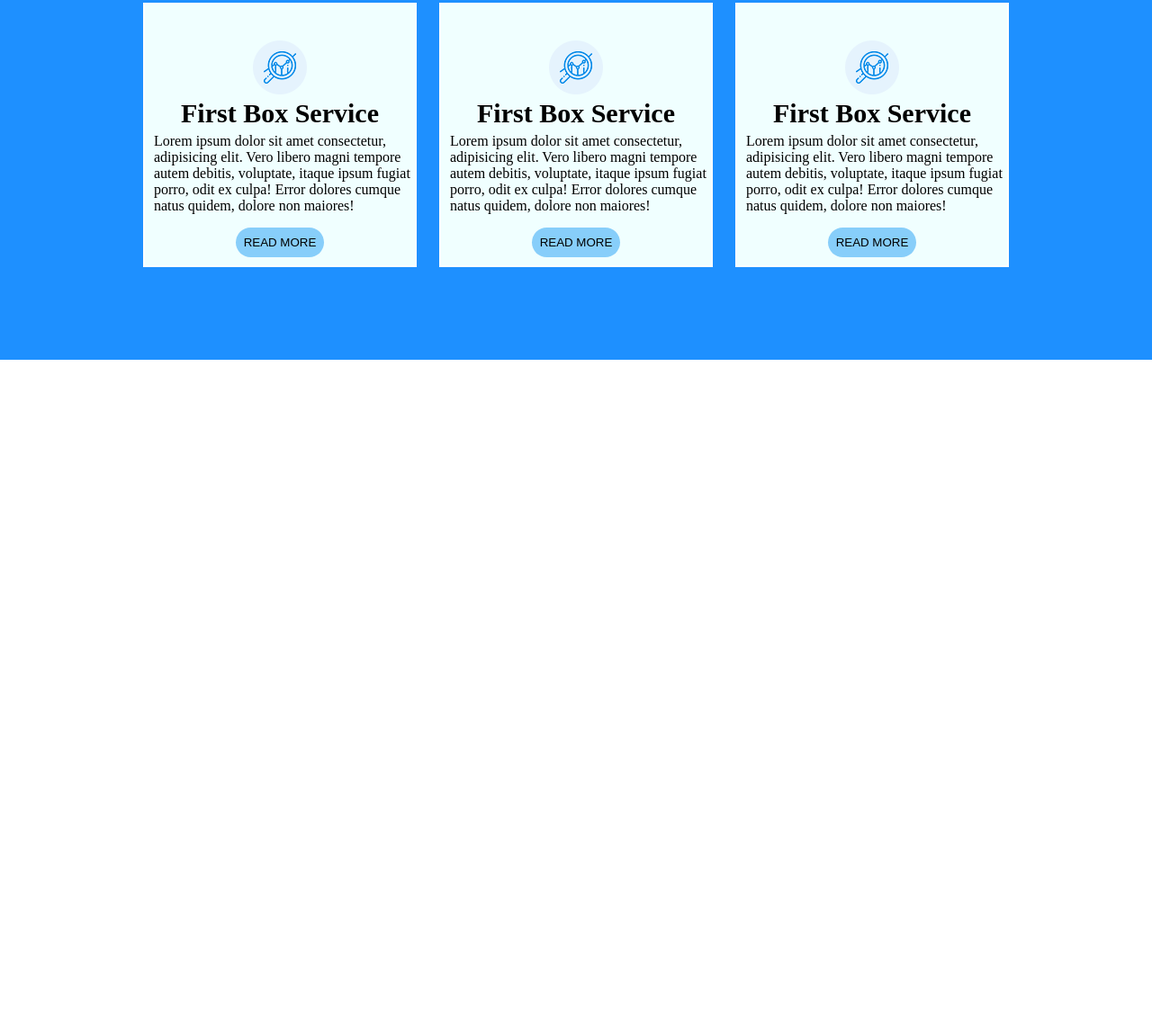
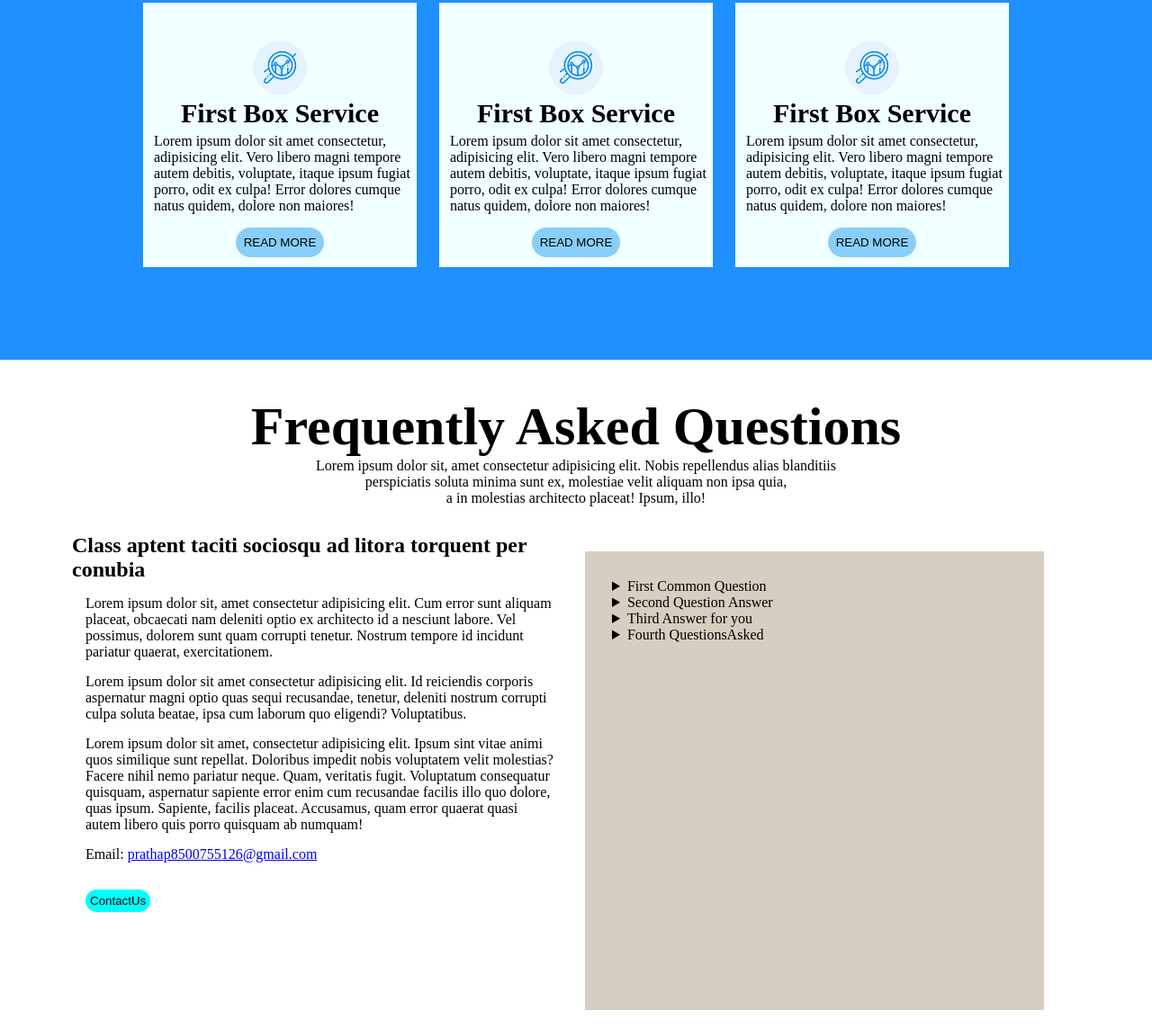
Before and after one commit to prathapmegavath/project_stage1, a plain HTML site: page project/index.html in a window 1280 px wide. Shown: the part 2034-3177 px from the top of the page at 90% size. Before the commit the page ends 2434 px from the top, so only its background shows below. Drawn offline with Linux system fonts and the light colour scheme.

Commit message:
5th page created and maked some changes

```diff
--- a/project/index.css
+++ b/project/index.css
@@ -133,3 +133,41 @@ input{
  #p-1{
   padding-left: 10px;
  }
+ /* ------------------------------------------------- */
+.left-content-52{
+  width:550px;
+  height: 550px;
+}
+#bten-52{
+  margin: 15px;
+  border-radius: 75px;
+  border-style: none;
+  padding: 5px;
+  background-color: aqua;
+}
+.right-content-52{
+  margin: 20px;
+  padding: 30px;
+  width:450px ;
+  height:auto ;
+  color:black;
+  background-color: rgb(215, 205, 193);
+
+}
+.content-52{
+  display: flex;
+  margin-left: 80px;
+  margin-top: 30px;
+}
+ .heading-51{
+  font-size: 40px;
+  text-align: center;
+  margin-top: 40px;
+ }
+ /* .para-51{
+  text-align: center;
+ } */
+ /* .upper-part-51{
+  width:500px;
+  height: 10px;
+ } */
--- a/project/index.html
+++ b/project/index.html
@@ -101,8 +101,69 @@
     </div>
 
  </div>
+     <!-----------------------5th page begens------------------------------  -->
 
+     <div class="content-51">
+         <div class="upper-part-51">
+            <div class="heading-51">
+                <h2>Frequently Asked Questions</h2>
+            </div>
+            <div id="para-51" style="text-align: center; padding: px;">
+                <P>Lorem ipsum dolor sit, amet consectetur adipisicing elit. Nobis repellendus alias blanditiis <br>perspiciatis soluta minima sunt ex, molestiae velit aliquam non ipsa quia,<br> a in molestias architecto placeat! Ipsum, illo!</P>
+            </div>
+         </div>
+        <div class="content-52">
+            <div class="left-content-52">
+                <h2>Class aptent taciti sociosqu ad litora torquent per conubia</h2>
+                <p id="p1" style="margin: 15px;">Lorem ipsum dolor sit, amet consectetur adipisicing elit. Cum error sunt aliquam placeat, obcaecati nam deleniti optio ex architecto id a nesciunt labore. Vel possimus, dolorem sunt quam corrupti tenetur.
+                Nostrum tempore id incidunt pariatur quaerat, exercitationem.</p>
+                <p id="p4" style="margin: 15px;">Lorem ipsum dolor sit amet consectetur adipisicing elit. Id reiciendis corporis aspernatur magni optio quas sequi recusandae, tenetur, deleniti nostrum corrupti culpa soluta beatae, ipsa cum laborum quo eligendi? Voluptatibus.</p>
+            <p id="p2"  style="margin: 15px;">Lorem ipsum dolor sit amet, consectetur adipisicing elit. Ipsum sint vitae animi quos similique sunt repellat. Doloribus impedit nobis voluptatem velit molestias? Facere nihil nemo pariatur neque. Quam, veritatis fugit.
+            Voluptatum consequatur quisquam, aspernatur sapiente error enim cum recusandae facilis illo quo dolore, quas ipsum. Sapiente, facilis placeat. Accusamus, quam error quaerat quasi autem libero quis porro quisquam ab numquam!
+            </p>
+            <p id="p3" style="margin: 15px;">Email: <a href="#"> prathap8500755126@gmail.com</a></p>
+                <button id="bten-52">ContactUs</button>
+            </div>
+            <div class="right-content-52">
+                  <div class="inner-content">
+                    <div id="div-51">
+                     <div>
+                        <details>
+                            <summary>First Common Question</summary>
+                            <p>
+                                Lorem ipsum dolor sit amet consectetur adipisicing elit. Commodi quam facere quisquam asperiores laudantium nisi cupiditate maxime! Nulla, eum voluptates suscipit ratione placeat voluptatum odio, officia minima unde deleniti laboriosam?
+                            </p>
+                            <p style="margin-top: 10px;" id="rc-52">Lorem ipsum dolor sit amet consectetur adipisicing elit. Nihil architecto voluptatem omnis necessitatibus provident accusantium exercitationem quasi amet. In est ab inventore adipisci placeat sit magni, ratione et asperiores dolorem.</p>
+                        </details>
+                    </div>
+                <div id="div-52">
+                    <details>
+                        <summary>
+                            Second Question Answer
+                        </summary>
+                        <P>Lorem ipsum, dolor sit amet consectetur adipisicing elit. Ipsam a et deserunt voluptatum ab odio, dolorum corporis pariatur. Modi incidunt vero saepe facilis exercitationem beatae reiciendis ullam ea itaque doloremque.</P>
+                    </details>
+                </div>
+                <div id="div-53">
+                    <details>
+                        <summary>
+                            Third Answer for you
+                        </summary>
+                        <P>Lorem ipsum, dolor sit amet consectetur adipisicing elit. Ipsam a et deserunt voluptatum ab odio, dolorum corporis pariatur. Modi incidunt vero saepe facilis exercitationem beatae reiciendis ullam ea itaque doloremque.</P>
+                    </details>
+                </div>
+                <div id="div-54">
+                    <details>
+                        <summary>
+                            Fourth QuestionsAsked
+                        </summary>
+                        <P>Lorem ipsum, dolor sit amet consectetur adipisicing elit. Ipsam a et deserunt voluptatum ab odio, dolorum corporis pariatur. Modi incidunt vero saepe facilis exercitationem beatae reiciendis ullam ea itaque doloremque.</P>
+                    </details>
+                </div>
+            </div>
+        </div>
+    </div>
 
-
+    </div>
 </body>
 </html>
```
